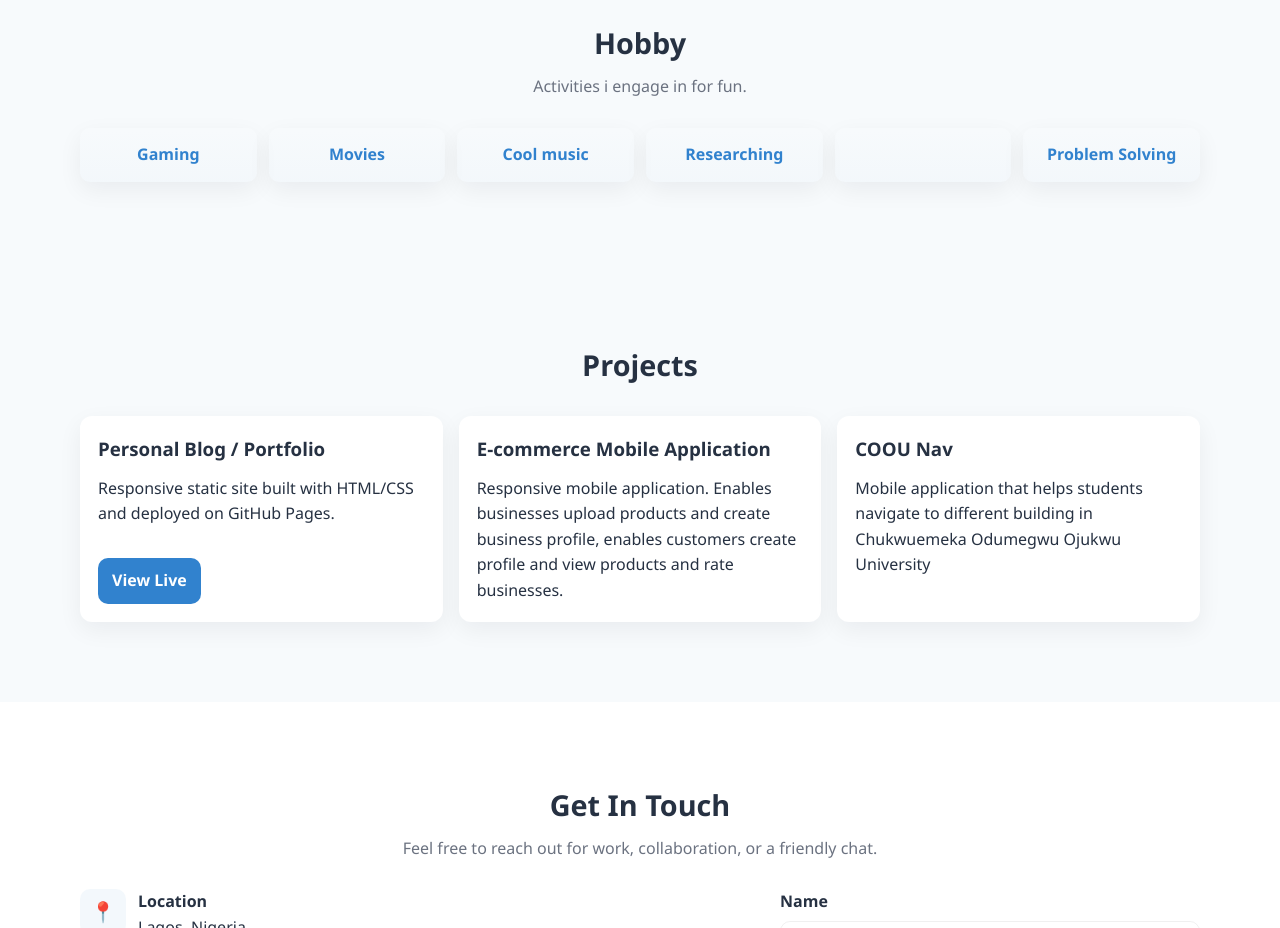
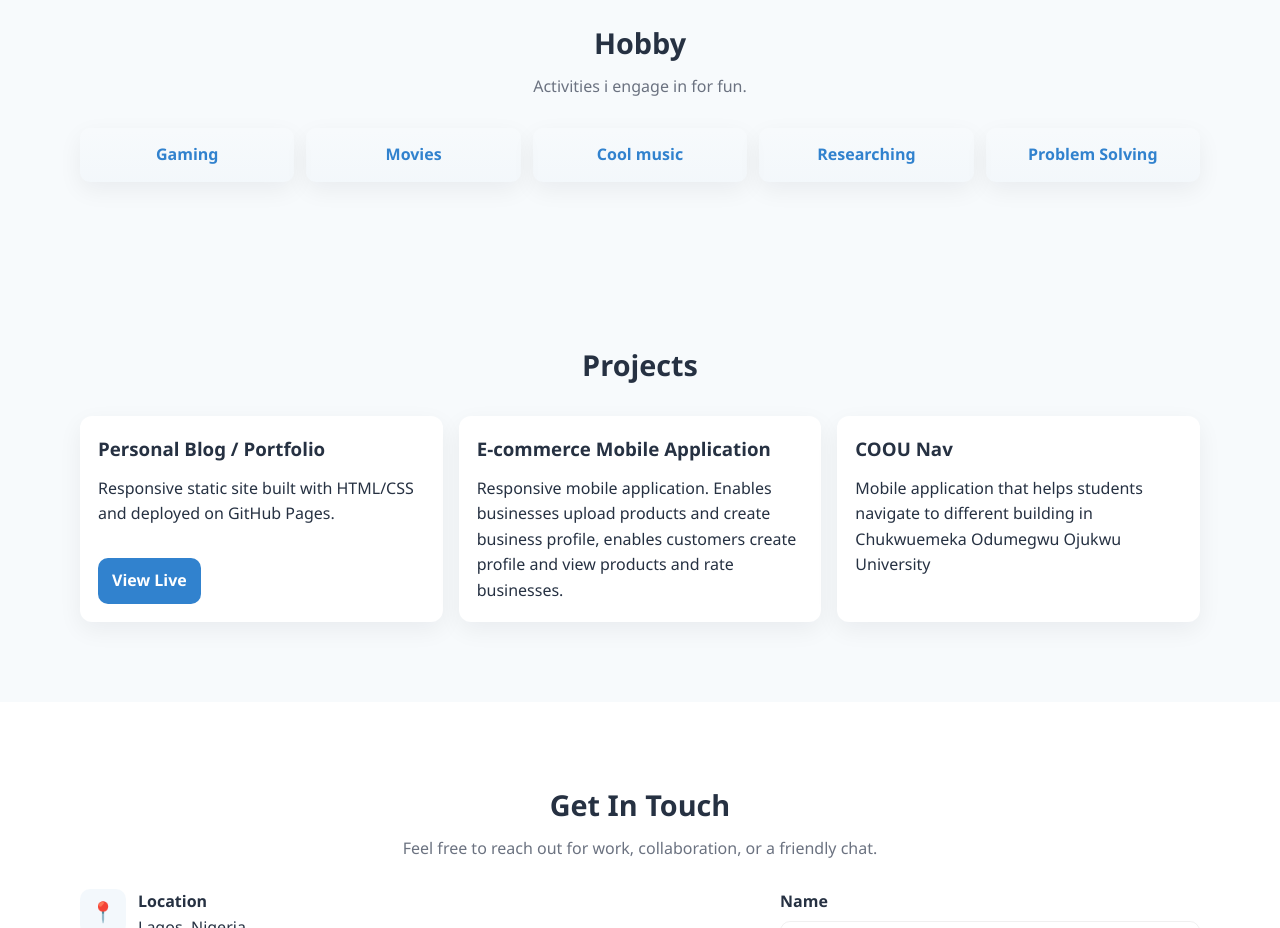
Before and after one commit to Victormarshall911/Cv, a plain HTML site: page index.html in a window 1280 px wide. Shown: the part 2000-2928 px from the top of the page. Drawn offline with Linux system fonts and the light colour scheme.

Commit message:
Fixed errors

```diff
--- a/index.html
+++ b/index.html
@@ -148,7 +148,6 @@
         <div class="skill">Movies</div>
         <div class="skill">Cool music</div>
         <div class="skill">Researching</div>
-        <div class="skill"></div>
         <div class="skill">Problem Solving</div>
       </div>
     </div>
```
